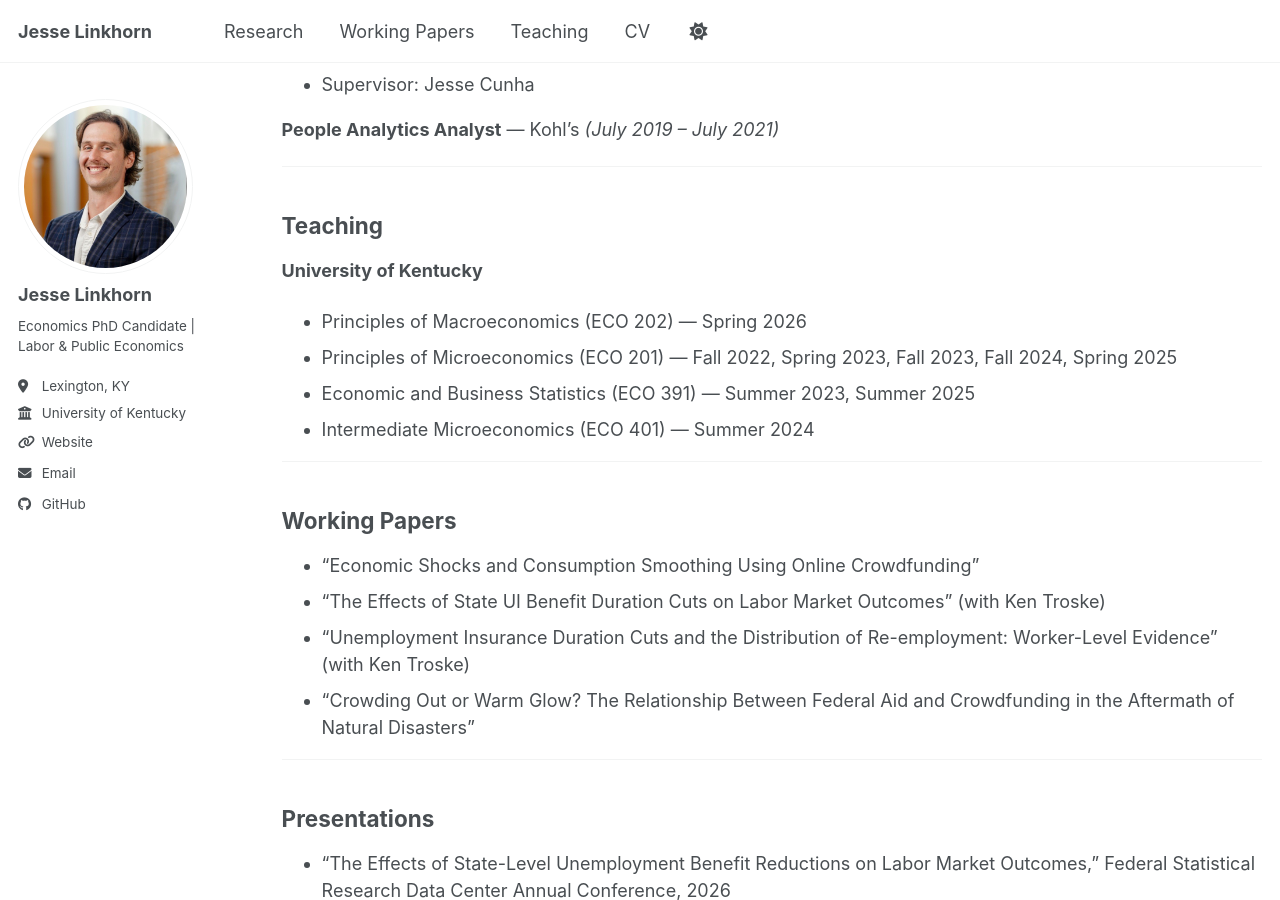
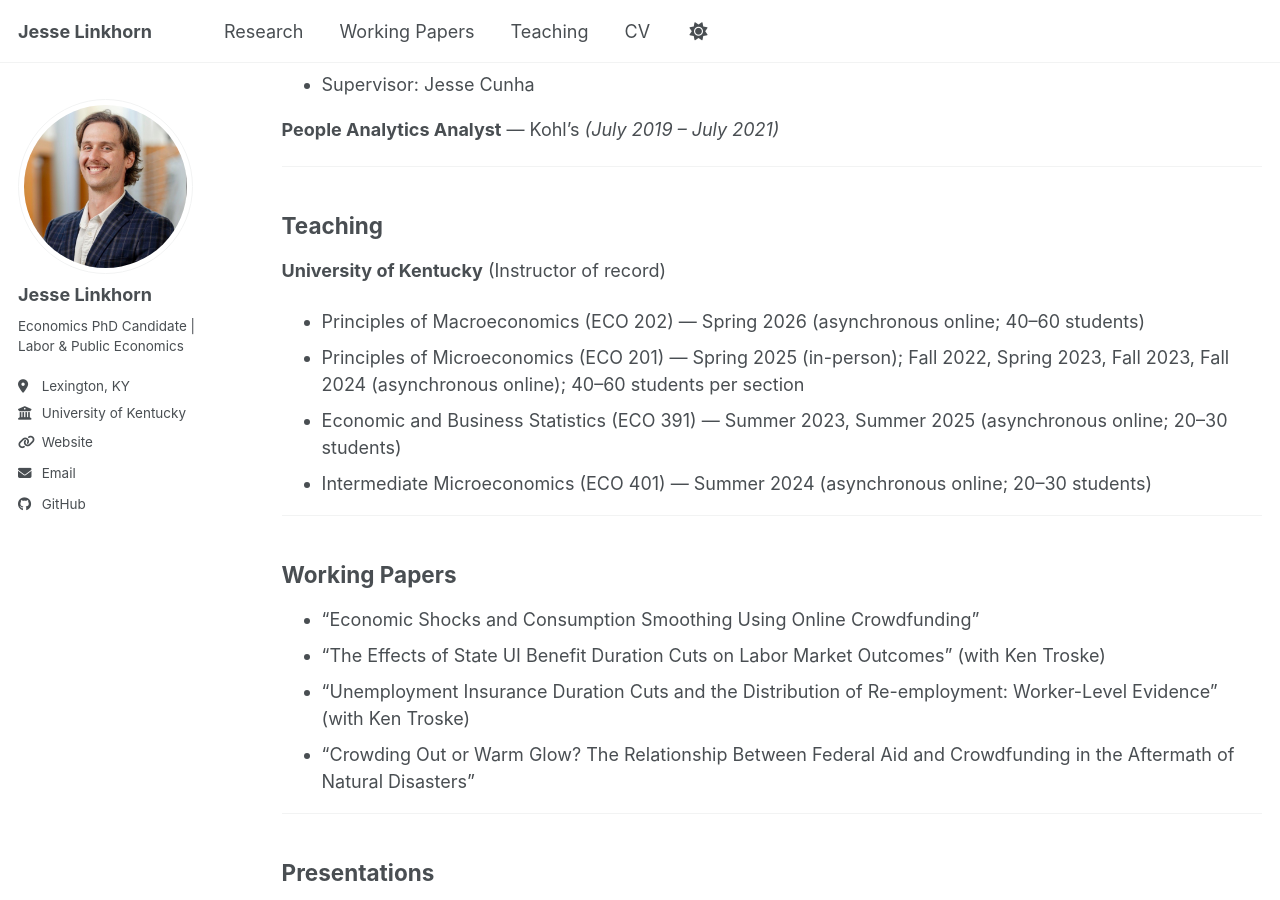
Before and after one commit to linkhornj14/linkhornj14.github.io, a Jekyll site: the page built from _pages/cv.md, in a window 1280 px wide and 900 px high, scrolled down 1113 px. Built offline with Jekyll 4.4.1, drawn with Linux system fonts in a browser that asks for light colours; a script bundle is joined from its source files by our own code; library files that are not in the unit come from our copies.

Commit message:
Update CV: teaching format and class sizes, reference affiliations
Co-Authored-By: Claude Opus 5.5 <noreply@anthropic.com>

```diff
--- a/_pages/cv.md
+++ b/_pages/cv.md
@@ -54,11 +54,11 @@ Labor Economics, Charitable Giving, Applied Microeconomics
 
 ## Teaching
 
-**University of Kentucky**
-- Principles of Macroeconomics (ECO 202) — Spring 2026
-- Principles of Microeconomics (ECO 201) — Fall 2022, Spring 2023, Fall 2023, Fall 2024, Spring 2025
-- Economic and Business Statistics (ECO 391) — Summer 2023, Summer 2025
-- Intermediate Microeconomics (ECO 401) — Summer 2024
+**University of Kentucky** (Instructor of record)
+- Principles of Macroeconomics (ECO 202) — Spring 2026 (asynchronous online; 40–60 students)
+- Principles of Microeconomics (ECO 201) — Spring 2025 (in-person); Fall 2022, Spring 2023, Fall 2023, Fall 2024 (asynchronous online); 40–60 students per section
+- Economic and Business Statistics (ECO 391) — Summer 2023, Summer 2025 (asynchronous online; 20–30 students)
+- Intermediate Microeconomics (ECO 401) — Summer 2024 (asynchronous online; 20–30 students)
 
 ---
 
```
Also changed, not shown: 2 other files.
